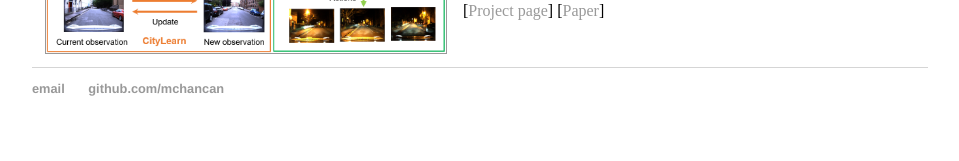
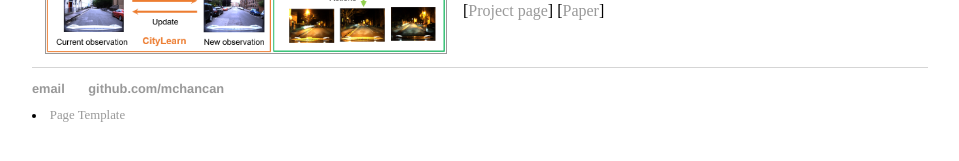
Before and after one commit to mchancan/mchancan.github.io, a Jekyll site: the page built from index.html, in a window 1280 px wide. Shown: the part 563-724 px from the top of the page, without its empty margins (160-1119 px from the left). Built offline with Jekyll 4.4.1, drawn with Linux system fonts in a browser that asks for light colours; comment, search, counter and statistics services are not loaded.

Commit message:
Update default.html

```diff
--- a/_layouts/default.html
+++ b/_layouts/default.html
@@ -35,5 +35,8 @@
 	        		<li><a href="https://github.com/mchancan">github.com/mchancan</a></li>
 				<li><a href="https://sites.google.com/view/mchancan/"</a></li>
 			</ul>
+			<ur>
+				<li><a href="https://xbpeng.github.io/">Page Template</a></li>
+			</ur>
 		</footer>
 	</html>
```
